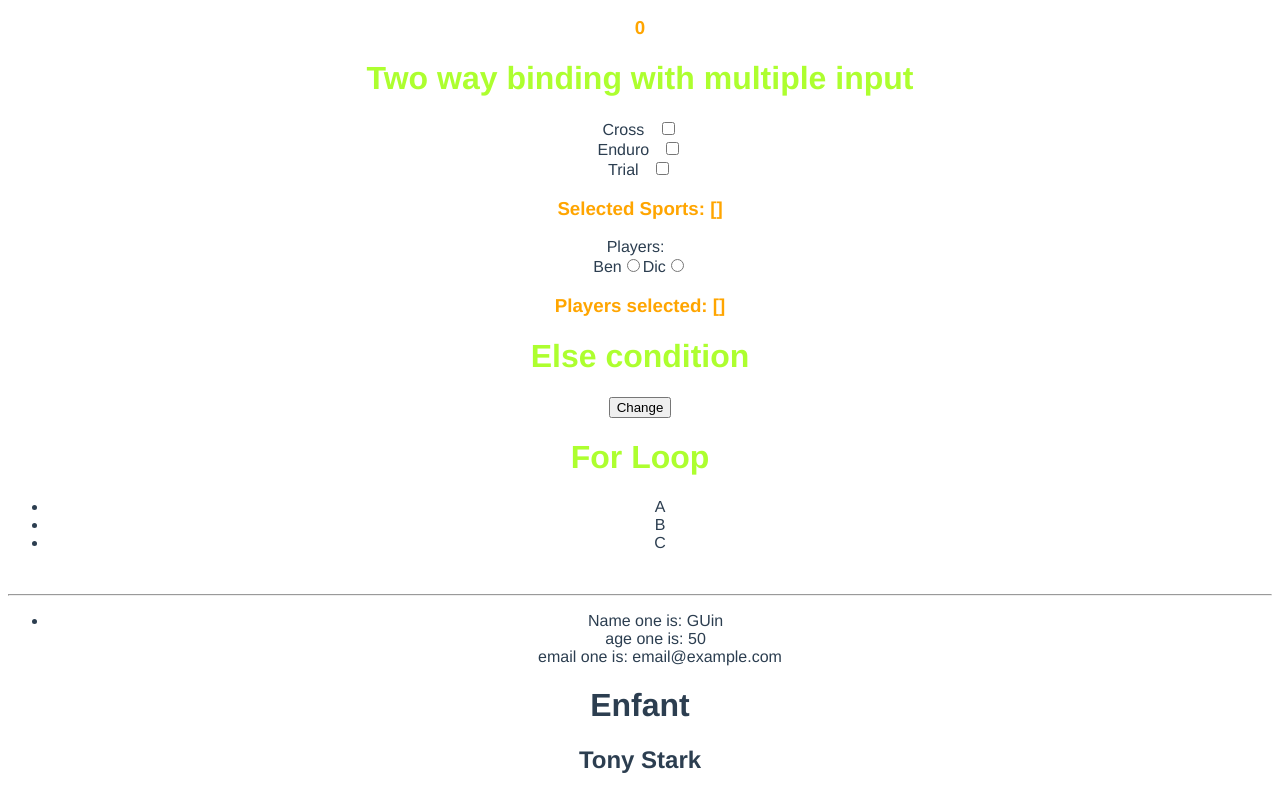
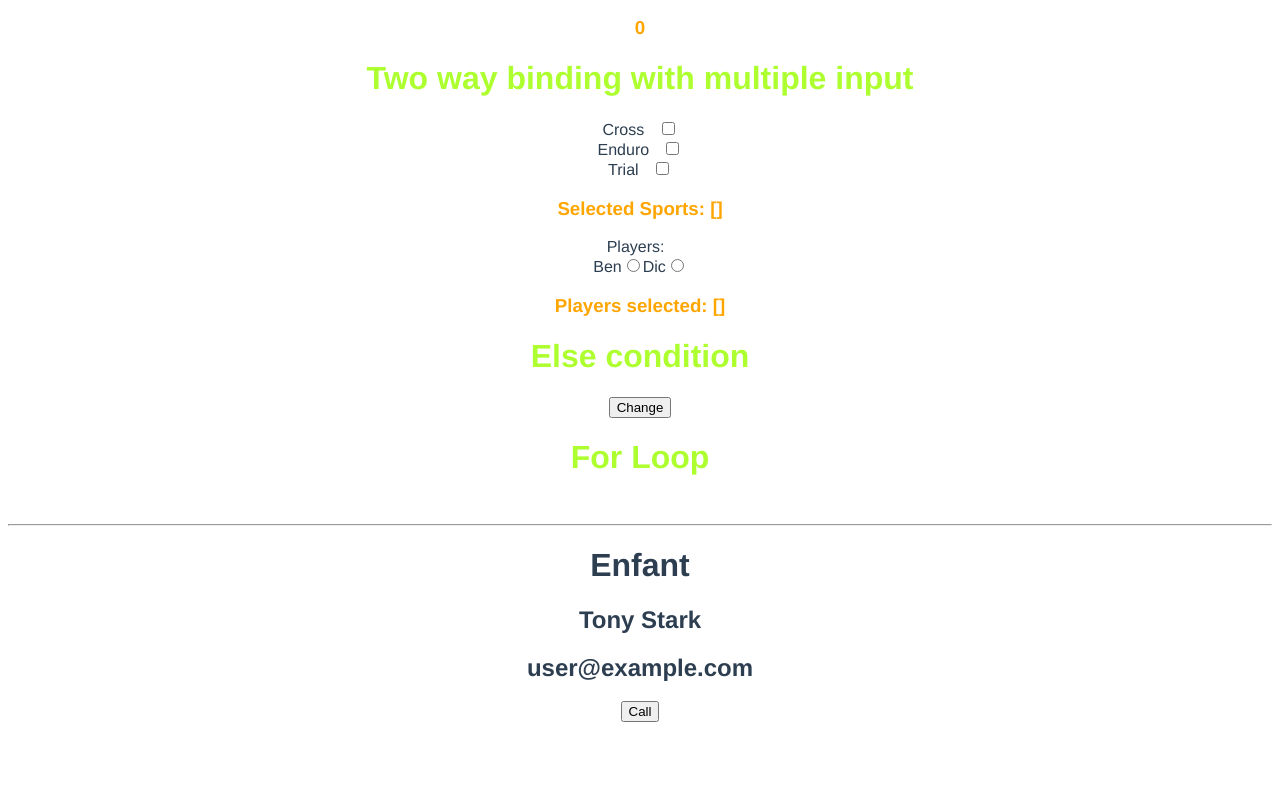
Before and after one commit to Johncross00/learn_vue_js, a Vue app: page / in a window 1280 px wide. Shown: the part 613-1407 px from the top of the page. After the commit the page ends 1343 px from the top, so only its background shows below. Built offline with nearby package versions, Linux system fonts and the light colour scheme.

Commit message:
child comp

```diff
--- a/src/components/child.vue
+++ b/src/components/child.vue
@@ -2,6 +2,8 @@
     <div>
         <h1>Enfant</h1>
         <h2>{{ name }}</h2>
+        <h2>{{ userchild.email }}</h2>
+        <button v-on:click="passData()" >Call</button>
     </div>
 </template>
 
@@ -9,7 +11,9 @@
 export default{
     name: "childComp",
     props: {
-        name: String
+        name: String,
+        userchild: Object,
+        passData: Function
     }
 }
 </script>
--- a/src/components/forLoop.vue
+++ b/src/components/forLoop.vue
@@ -17,24 +17,36 @@
 
         </li>
     </ul>
-    <childComp name="Tony Stark"/>
+    <childComp name="Tony Stark" :userchild="userparent" :passData="getData" />
 </template>
 
 <script>
 import childComp from "./child.vue"
 export default{
     name: "forLoop",
-    data() {
+    // data() {
+    //     return {
+    //         letters: ["A", "B", "C"],
+    //         tag: [{
+    //             name: "GUin",
+    //             age: "50",
+    //             email: "email@example.com"
+    //         }]
+    //     };
+    // },
+    data(){
         return {
-            letters: ["A", "B", "C"],
-            tag: [{
-                name: "GUin",
-                age: "50",
-                email: "email@example.com"
-            }]
-        };
+            userparent: {
+                name: "Total",
+                email: "user@example.com"
+            }
+        }
     },
-
+    methods: {
+        getData(){
+            alert("Method called")
+        }
+    },
     components: {
         childComp
     }
```
